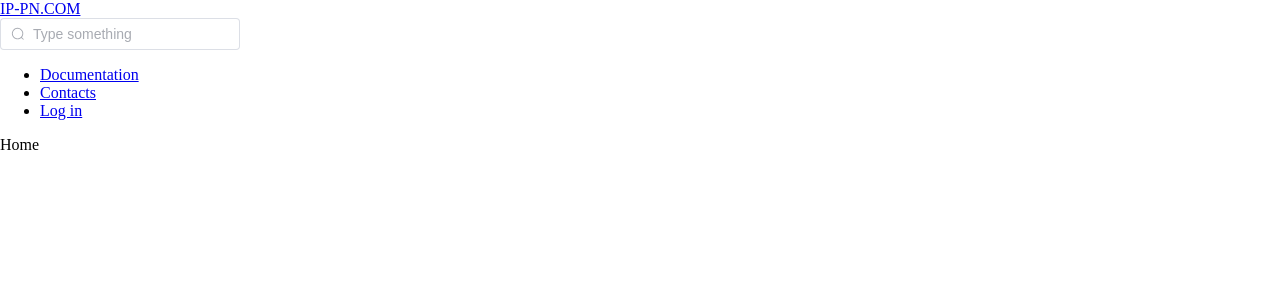
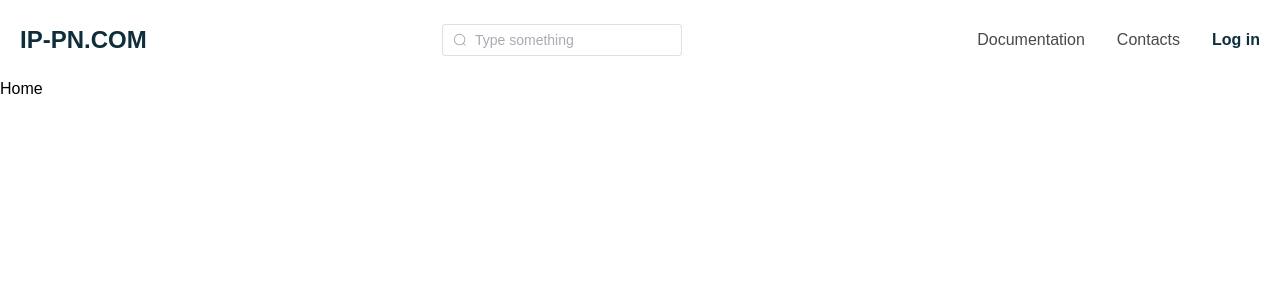
Before and after one commit to eleskin/ip-check, a Vue app: page / in a window 1280 px wide. Shown: the top 300 px of the page. Built offline with nearby package versions, Linux system fonts and the light colour scheme.

Commit message:
Added AppHeader

```diff
--- a/src/assets/base.css
+++ b/src/assets/base.css
@@ -1,5 +1,6 @@
 * {
   box-sizing: border-box;
+  font-family: sans-serif;
 }
 
 html, body {
--- a/src/components/AppHeader.vue
+++ b/src/components/AppHeader.vue
@@ -11,19 +11,17 @@
         :prefix-icon="Search"
       />
     </div>
-    <div class="AppHeader__menu">
-      <ul>
-        <li>
+    <ul class="AppHeader__menu">
+      <li class="AppHeader__item">
         <router-link to="">Documentation</router-link>
       </li>
-        <li>
+      <li class="AppHeader__item">
         <router-link to="">Contacts</router-link>
       </li>
-        <li>
+      <li class="AppHeader__item AppHeader__item--bold">
         <router-link to="">Log in</router-link>
       </li>
     </ul>
-    </div>
   </header>
 </template>
 
@@ -37,5 +35,43 @@ const searchValue = ref('');
 <style>
   .AppHeader {
     width: 100%;
+    display: flex;
+    flex-direction: row;
+    justify-content: space-between;
+    align-items: center;
+    max-width: 1280px;
+    width: 100%;
+    margin: 0 auto;
+    padding: 24px 20px;
+  }
+
+  .AppHeader__logo a {
+    font-weight: 600;
+    font-size: 24px;
+    color: #0e2e3b;
+    text-decoration: none;
+  }
+
+  .AppHeader__menu {
+    display: flex;
+    font-display: row;
+    justify-content: flex-end;
+    align-items: center;
+    padding: 0;
+    margin: 0;
+    list-style: none;
+    grid-column-gap: 32px;
+  }
+
+.AppHeader__item a {
+  color: #494949;
+  font-size: 16px;
+  font-weight: 500;
+  text-decoration: none;
+}
+
+.AppHeader__item--bold a {
+  color: #0E2E3B;
+  font-weight: 600;
 }
 </style>
```
Lines whose indentation alone changed are shown as unchanged.
